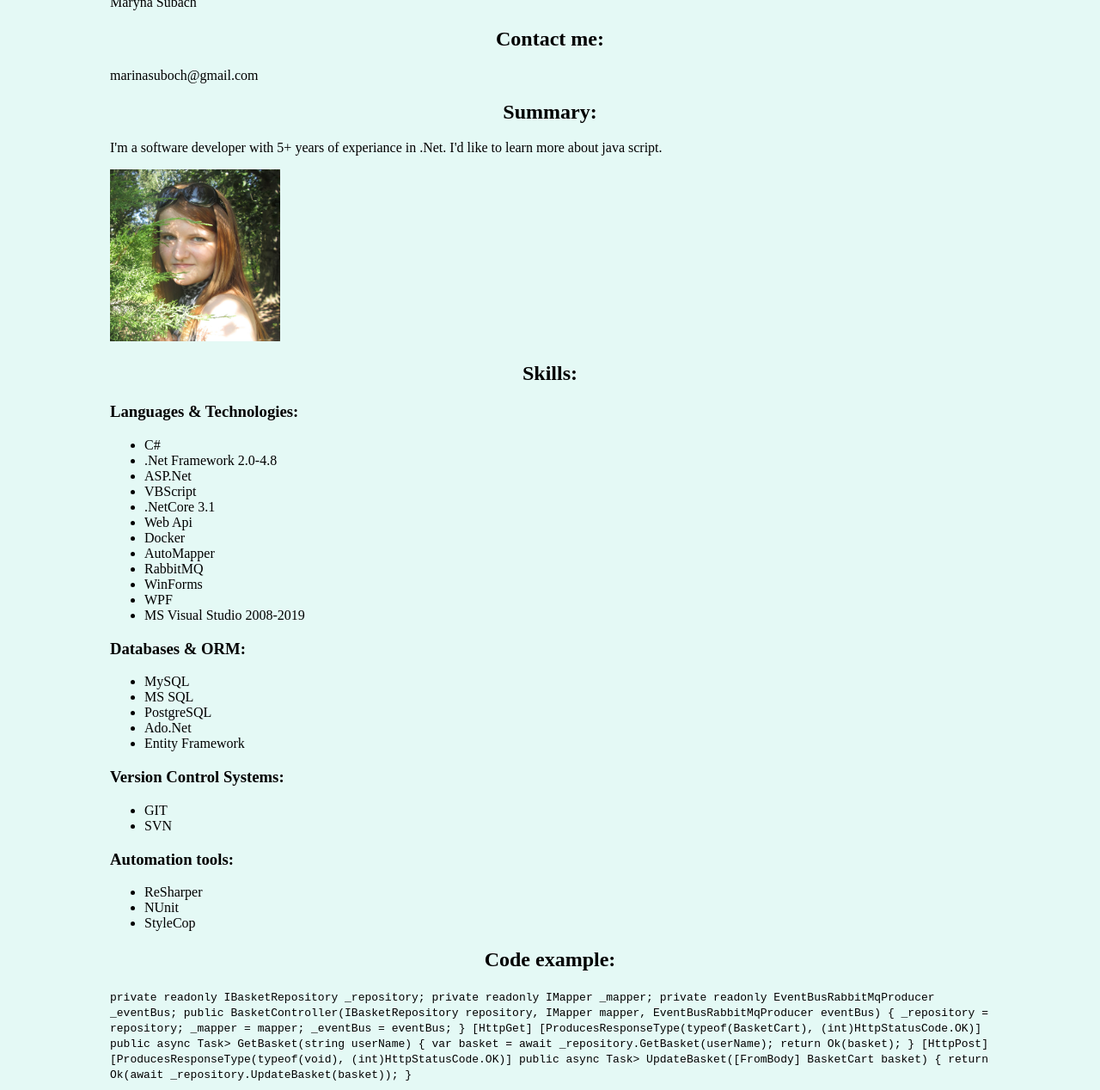
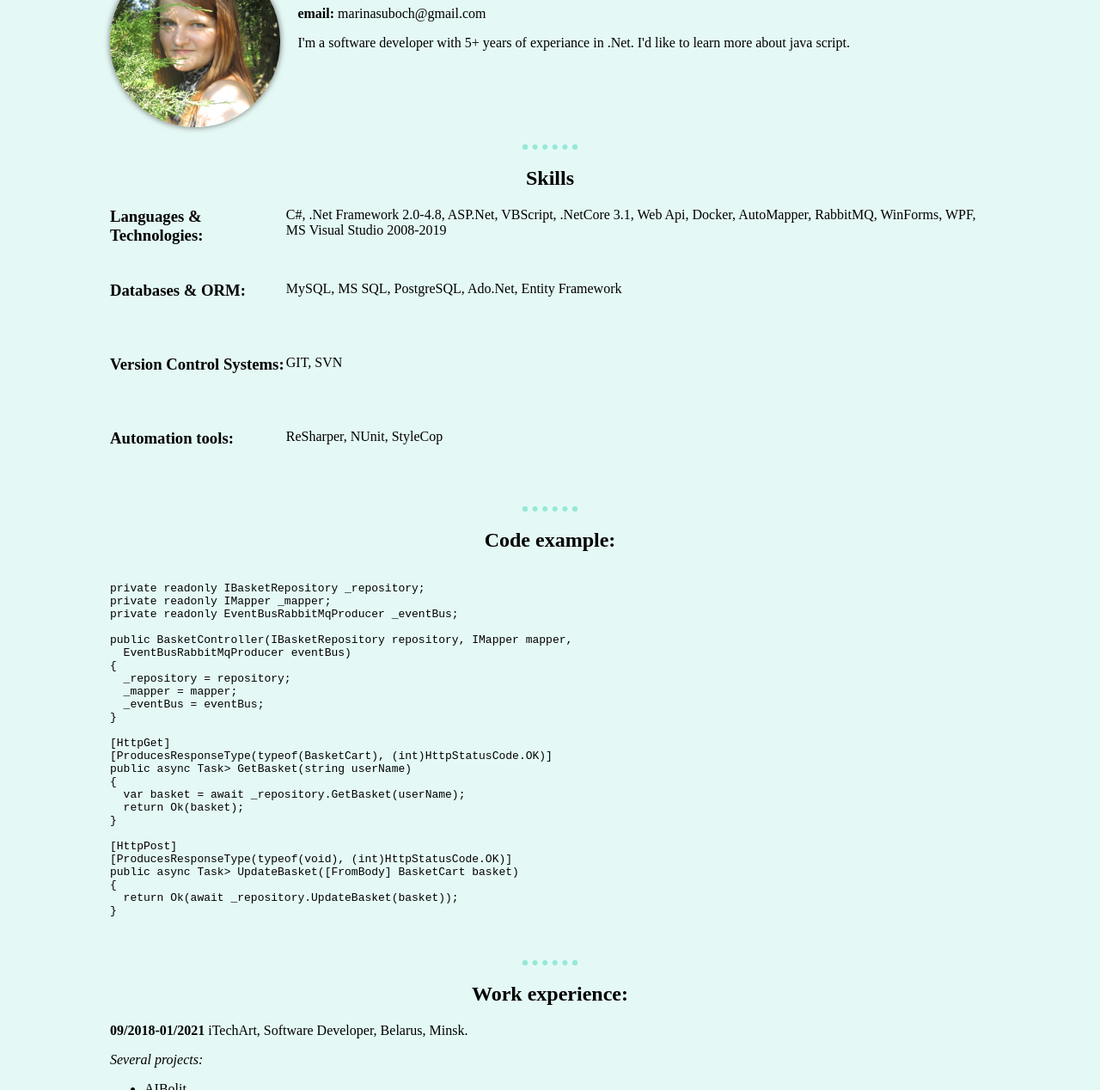
Before and after one commit to MarishkaSuboch/rsschool-cv, a plain HTML site: page index.html in a window 1280 px wide. Shown: the part 73-1341 px from the top of the page at 86% size. Drawn offline with Linux system fonts and the light colour scheme; files that its build step writes are made by us from their sources.

Commit message:
refactor: formating using css

```diff
--- a/index.html
+++ b/index.html
@@ -3,77 +3,52 @@
   <head>
     <meta charset="utf-8">
     <meta http-equiv="x-ua-compatible" content="ie=edge">
-    <link rel="stylesheet" href="style.css">
+    <link rel="stylesheet" href="css/style.css">
     <title>CV</title>
   </head>
   <body>
+    <div class="main-div">
+      <div class="intro">
+        <div class="picture">
+          <img class="round-img" src="images/photo.jpg" alt="photo" height="200px">
+        </div>
         <div>
-      <div>
-        <div>
-          <h2>Name:</h2>
-          <p>Maryna Subach</p>
-          <h2>Contact me:</h2>
-          <p>marinasuboch@gmail.com</p>
-          <h2>Summary:</h2>
+          <h1>Maryna Subach</h1>
+          <p><b>email:</b> marinasuboch@gmail.com</p>
           <p>I'm a software developer with 5+ years of experiance in .Net. I'd like to learn more about java script.</p>
         </div>
-        <div>
-          <img src="images/photo.jpg" alt="photo" height="200px">
+      </div>
+      <hr />
+      <div class="skills">
+        <h2>Skills</h2>
+        <div class="skills-div">
+          <h3 class="skills-h3">Languages & Technologies:</h3>
+          <p> C#, .Net Framework 2.0-4.8, ASP.Net, VBScript, .NetCore 3.1, Web Api, Docker, AutoMapper, RabbitMQ, WinForms, WPF, MS Visual Studio 2008-2019</p>
+        </div>
+        <div class="skills-div">
+          <h3 class="skills-h3">Databases & ORM:</h3>
+          <p>MySQL, MS SQL, PostgreSQL, Ado.Net, Entity Framework</p>
+        </div>
+        <div class="skills-div">
+          <h3 class="skills-h3">Version Control Systems:</h3>
+          <p>GIT, SVN</p>
+        </div>
+        <div class="skills-div">
+          <h3 class="skills-h3">Automation tools:</h3>
+          <p>ReSharper, NUnit, StyleCop</p>
         </div>
       </div>
-      <div>
-        <h2>Skills:</h2>
-        <div>
-          <h3>Languages & Technologies:</h3>
-          <ul>
-            <li>C#</li>
-            <li>.Net Framework 2.0-4.8</li>
-            <li>ASP.Net</li>
-            <li>VBScript</li>
-            <li>.NetCore 3.1</li>
-            <li>Web Api</li>
-            <li>Docker</li>
-            <li>AutoMapper</li>
-            <li>RabbitMQ</li>
-            <li>WinForms</li>
-            <li>WPF</li>
-            <li>MS Visual Studio 2008-2019</li>
-          </ul>
-        </div>
-        <div>
-          <h3>Databases & ORM:</h3>
-          <ul>
-            <li>MySQL</li>
-            <li>MS SQL</li>
-            <li>PostgreSQL</li>
-            <li>Ado.Net</li>
-            <li>Entity Framework</li>
-          </ul>
-        </div>
-        <div>
-          <h3>Version Control Systems:</h3>
-          <ul>
-            <li>GIT</li>
-            <li>SVN</li>
-          </ul>
-        </div>
-        <div>
-          <h3>Automation tools:</h3>
-          <ul>
-            <li>ReSharper</li>
-            <li>NUnit</li>
-            <li>StyleCop</li>
-          </ul>
-        </div>
-      </div>
+      <hr />
       <div>
         <h2>Code example:</h2>
+        <pre>
         <code>
 private readonly IBasketRepository _repository;
 private readonly IMapper _mapper;
 private readonly EventBusRabbitMqProducer _eventBus;
 
-          public BasketController(IBasketRepository repository, IMapper mapper, EventBusRabbitMqProducer eventBus)
+public BasketController(IBasketRepository repository, IMapper mapper,
+  EventBusRabbitMqProducer eventBus)
 {
   _repository = repository;
   _mapper = mapper;
@@ -95,46 +70,40 @@
   return Ok(await _repository.UpdateBasket(basket));
 }
         </code>
+        </pre>
       </div>
+      <hr />
       <div>
         <h2>Work experience:</h2>
-        <ul>
-          <li>
-            <p>09/2018-01/2021 iTechArt, Software Developer, Belarus, Minsk.</p>
-            <p>Several projects:</p>
+        <p><b>09/2018-01/2021</b> iTechArt, Software Developer, Belarus, Minsk.</p>
+        <p><em>Several projects:</em></p>
           <ul>
             <li>AIBolit</li>
             <li>ConnectRad</li>
             <li>SMS ans SMS Web Portal</li>
           </ul>
-          </li>
-          <li>
-            <p>07/2015-09/2018 Peleng, Software Developer, Belarus, Minsk. </p>
-            <p>Several internal projects:</p>
+        <p><b>07/2015-09/2018</b> Peleng, Software Developer, Belarus, Minsk. </p>
+        <p><em>Several internal projects:</em></p>
         <ul>
           <li>Translator</li>
           <li>Virtual File System</li>
           <li>Data processing
           </li>
         </ul>
-          </li>
-        </ul>
       </div>
+      <hr />
       <div>
         <h2>Education and courses:</h2>
-        <ul>
-          <li>Software developer, Faculty of Engineering, A.A., Baranovichi State University</li>
-          <li>ASP.Net Developer, 2019, Educational Center of High-Tech Park Belarus</li>
-          <li>Microservices Architecture and Implamentation on .Net5, 2021, Udemy</li>
-          <li>Unit Testing for C# Developers, 2021, Udemy</li>
-        </ul>
+        <p>Software developer, Faculty of Engineering, A.A., <em>Baranovichi State University</em></p>
+        <p>ASP.Net Developer, 2019, <em>Educational Center of High-Tech Park Belarus</em></p>
+        <p>Microservices Architecture and Implamentation on .Net5, 2021, <em>Udemy</em></p>
+        <p>Unit Testing for C# Developers, 2021, <em>Udemy</em></p>
       </div>
+      <hr />
       <div>
         <h2>Languages</h2>
-        <ul>
-          <li>English - B1</li>
-          <li>Polish - A1</li>
-        </ul>
+          <p>English - B1</p>
+          <p>Polish - A1</p>
       </div>
     </div>
   </body>
```
Lines whose indentation alone changed are shown as unchanged.
